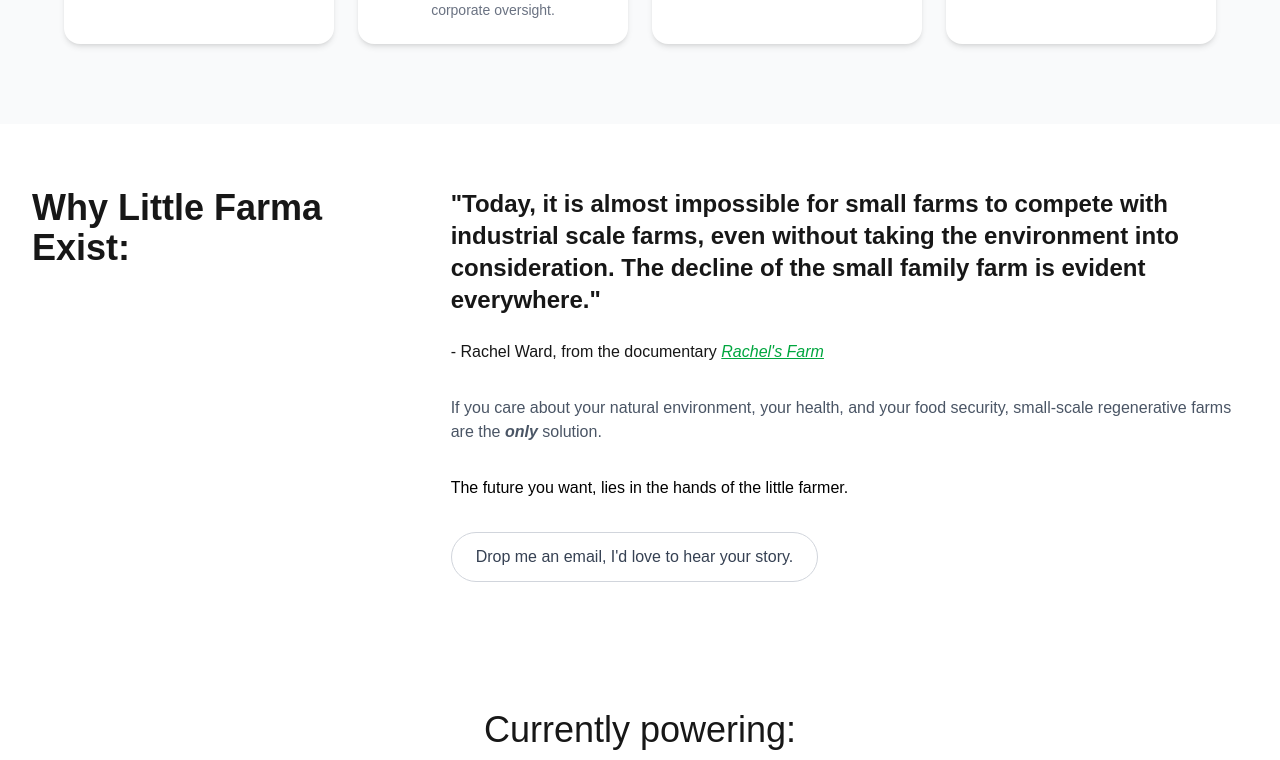
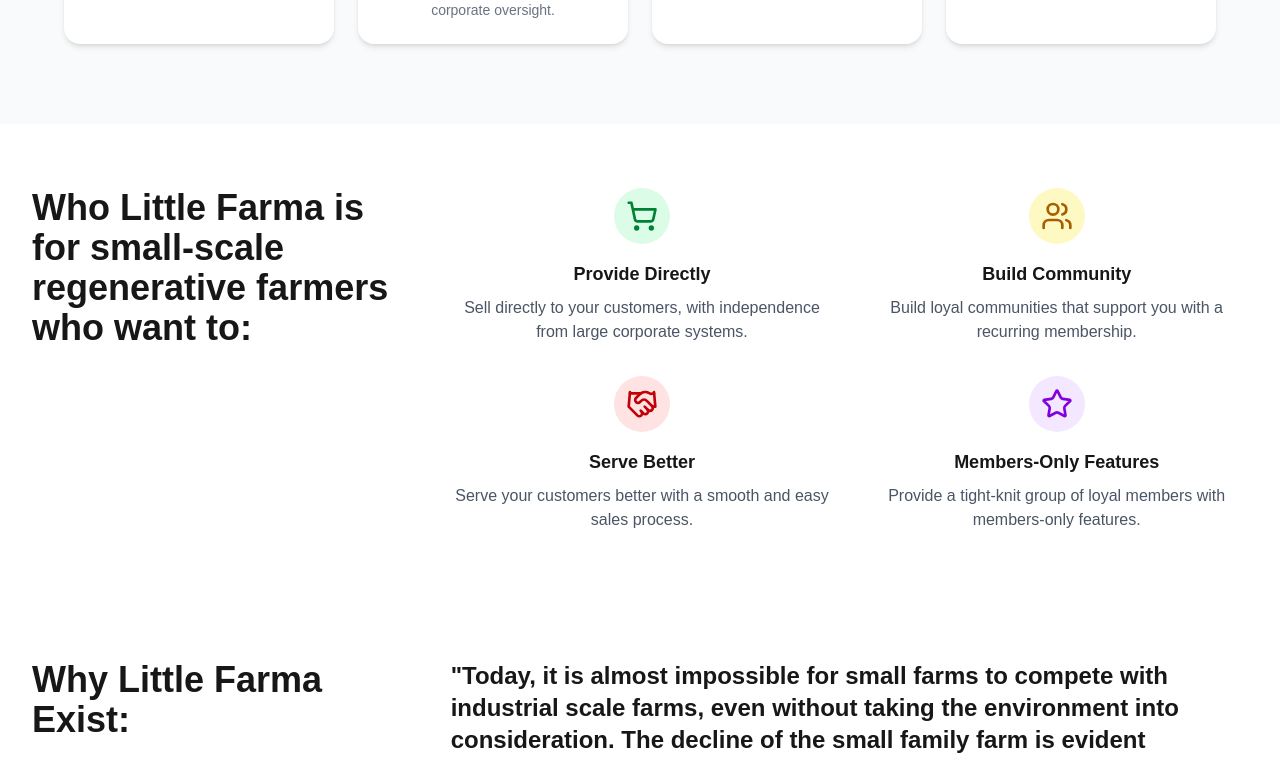
Before and after one commit to RDEvans31/little-farma-site, a Next.js app: page / in a window 1280 px wide. Shown: the part 1144-1904 px from the top of the page. Built offline with nearby package versions, Linux system fonts and the light colour scheme.

Commit message:
updated sales page

```diff
--- a/package.json
+++ b/package.json
@@ -10,6 +10,7 @@
   },
   "dependencies": {
     "lucide": "^0.510.0",
+    "lucide-react": "^0.510.0",
     "next": "15.3.1",
     "react": "^19.0.0",
     "react-dom": "^19.0.0"
--- a/src/app/page.tsx
+++ b/src/app/page.tsx
@@ -1,6 +1,7 @@
 import CardValue from "@/components/CardValue";
 import Link from "next/link";
 import Image from "next/image";
+import { ShoppingCart, Users, Handshake, Star } from "lucide-react";
 
 // Add this component definition at the top of the file, after the imports
 const MissionBox = () => (
@@ -96,8 +97,8 @@ export default function Home() {
 
                 <p className="text-base sm:text-lg mb-6 sm:mb-8 opacity-90">
                   Empowering small-scale regenerative farms to better serve
-                  their customers, with independence from large corporate
-                  systems.
+                  their loyal customers, with independence from large
+                  corporate systems.
                 </p>
 
                 <div className="lg:hidden block mb-8">
@@ -188,6 +189,43 @@ export default function Home() {
                     }
                     description="We empower farmers to build loyal communities that support them with recurring subscriptions"
                   />
+                </div>
+              </div>
+            </div>
+          </div>
+        </div>
+      </section>
+
+      <section className="py-16 bg-white">
+        <div className="container mx-auto px-8">
+          <div className="grid grid-cols-1 lg:grid-cols-3 gap-10">
+            <div>
+              <h4 className="text-3xl md:text-4xl font-bold mb-6">
+                Who Little Farma is for small-scale regenerative farmers who want to:
+              </h4>
+            </div>
+
+            <div className="lg:col-span-2">
+              <div className="grid grid-cols-1 sm:grid-cols-2 gap-8">
+                <div className="flex flex-col items-start sm:items-center text-left sm:text-center">
+                  <div className="mb-4 rounded-full bg-green-100 p-3"><ShoppingCart className="w-8 h-8 text-green-700" /></div>
+                  <h3 className="font-bold text-lg mb-2">Provide Directly</h3>
+                  <p className="text-gray-600">Sell directly to your customers, with independence from large corporate systems.</p>
+                </div>
+                <div className="flex flex-col items-start sm:items-center text-left sm:text-center">
+                  <div className="mb-4 rounded-full bg-yellow-100 p-3"><Users className="w-8 h-8 text-yellow-700" /></div>
+                  <h3 className="font-bold text-lg mb-2">Build Community</h3>
+                  <p className="text-gray-600">Build loyal communities that support you with a recurring membership.</p>
+                </div>
+                <div className="flex flex-col items-start sm:items-center text-left sm:text-center">
+                  <div className="mb-4 rounded-full bg-red-100 p-3"><Handshake className="w-8 h-8 text-red-700" /></div>
+                  <h3 className="font-bold text-lg mb-2">Serve Better</h3>
+                  <p className="text-gray-600">Serve your customers better with a smooth and easy sales process.</p>
+                </div>
+                <div className="flex flex-col items-start sm:items-center text-left sm:text-center">
+                  <div className="mb-4 rounded-full bg-purple-100 p-3"><Star className="w-8 h-8 text-purple-700" /></div>
+                  <h3 className="font-bold text-lg mb-2">Members-Only Features</h3>
+                  <p className="text-gray-600">Provide a tight-knit group of loyal members with members-only features.</p>
                 </div>
               </div>
             </div>
```
Also changed, not shown: 1 other file (tests, documents, lock files or other folders).
